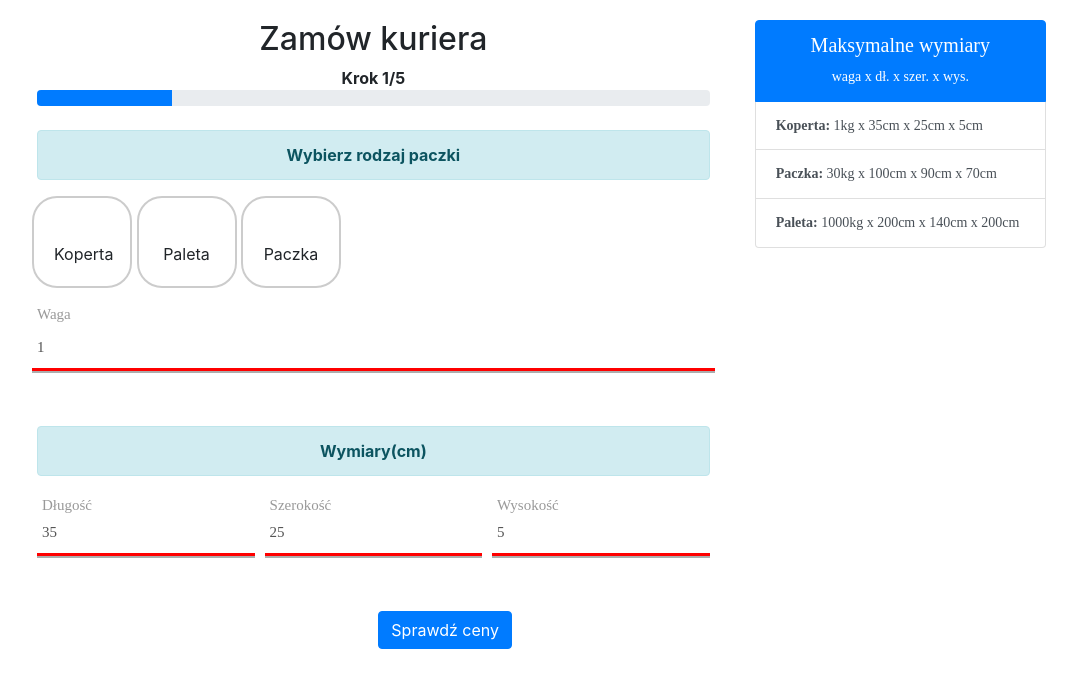
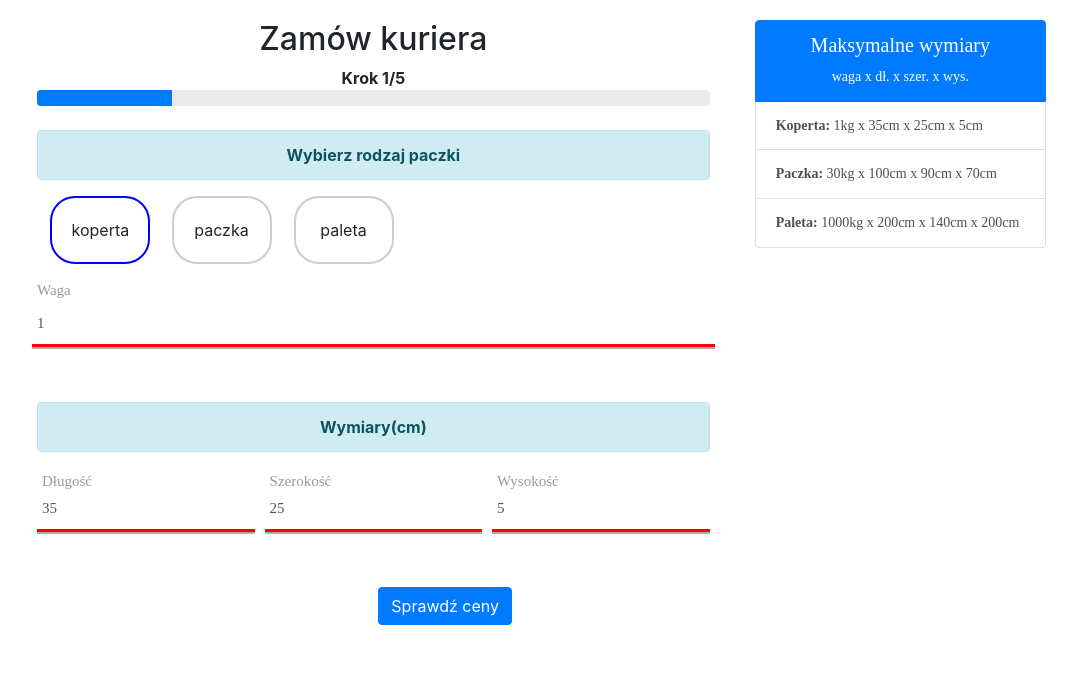
Before and after one commit to pawel2973/Serwis-nadawania-paczek, a Django app: page / in a window 1280 px wide, after a click on "koperta". Shown: the part 324-1005 px from the top of the page, without its empty margins (91-1168 px from the left). After the commit the page ends 949 px from the top, so only its background shows below. Run offline with Django 3.2, Linux system fonts and the light colour scheme; some libraries are stand-ins or nearby versions.

Commit message:
fix index buttons

```diff
--- a/order/static/order/style.css
+++ b/order/static/order/style.css
@@ -46,15 +46,7 @@
     padding: 0;
 }
 
-.boxed label {
-    border-radius: 25px;
-    display: inline-block;
-    width: 100px;
-    padding: 30px;
-    border: solid 2px #ccc;
-    transition: all 0.3s;
 
-}
 
 
 .boxed label {
@@ -73,13 +65,11 @@
    visibility:hidden;
 }
 
-.boxed input[type="radio"]:checked + {
+.boxed input[type="radio"]:checked + label {
     border: solid 2px blue;
 }
 
-.id_type_0[type="radio"]:checked + {
-	   border: solid 2px blue;
-}
+
 
 .inputPaka {
     font-family: Poppins-Regular;
--- a/order/templates/order/index.html
+++ b/order/templates/order/index.html
@@ -44,18 +44,17 @@
                     <div class="form-row">
 
                         <!-- RODZAJ -->
-                        <div style="text-align: center;">
+                        <div class="text-center">
                             <div class="boxed">
+                                <input type="radio" id="id_type_0" name="type" value="koperta">
+                                <label for="id_type_0">koperta</label>
 
-                                {% for radio in form.type %}
-                                         {{radio}}
+                                <input type="radio" id="id_type_1" name="type" value="paczka">
+                                <label for="id_type_1">paczka</label>
 
-                                {% endfor %}<br/>
-
-
-
-
-                                <br>
+                                <input type="radio" id="id_type_2" name="type" value="paleta">
+                                <label for="id_type_2">paleta</label>
+                                <br /><br />
                             </div>
                         </div>
 
```
